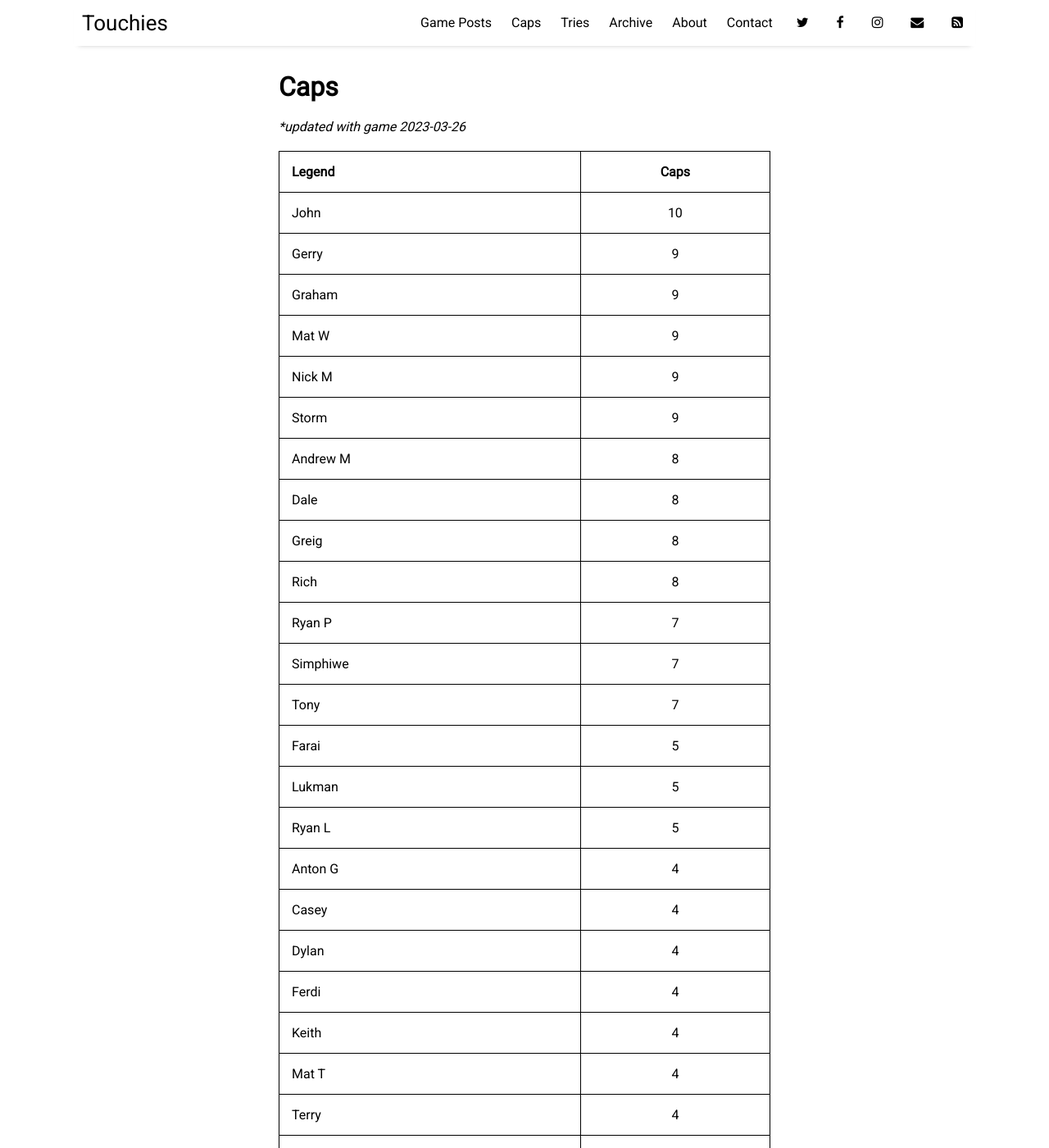
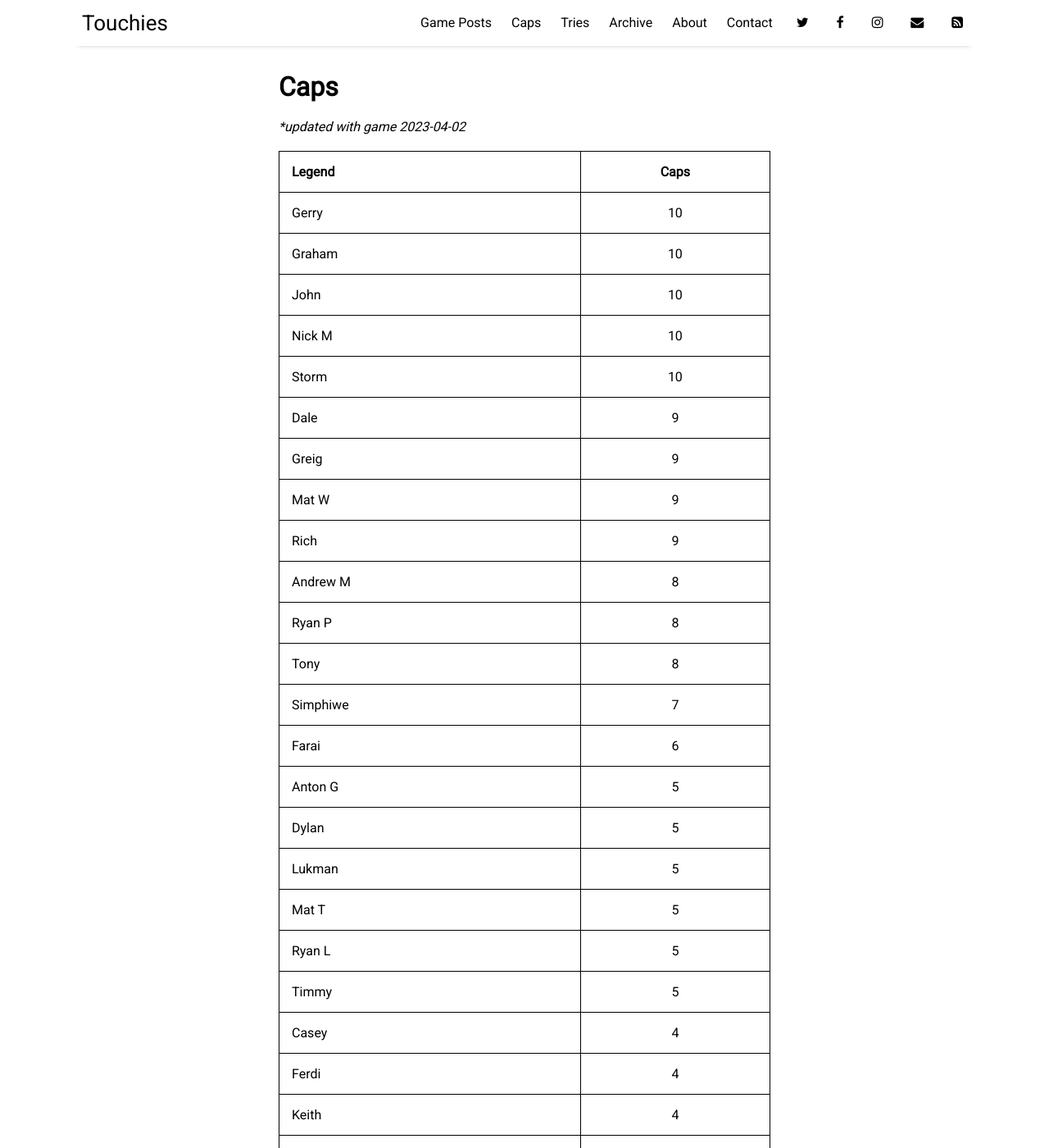
Before and after one commit to sundayrugby/sundayrugby.github.io, a Jekyll site: the page built from pages/caps.md, in a window 1280 px wide and 1400 px high. Shown: the whole window at 82% size. Built offline with Jekyll 4.4.1, drawn with Linux system fonts in a browser that asks for light colours; nearby versions of some CDN libraries; some of the changed text lies outside the part shown.

Commit message:
Update caps.md

```diff
--- a/pages/caps.md
+++ b/pages/caps.md
@@ -4,46 +4,49 @@ title: Caps
 permalink: /caps
 ---
 
-**updated with game 2023-03-26*
+**updated with game 2023-04-02*
 
 
 Legend               | Caps
 --------------------- | :------------------:
+Gerry|10
+Graham|10
 John|10
-Gerry|9
-Graham|9
+Nick M|10
+Storm|10
+Dale|9
+Greig|9
 Mat W|9
-Nick M|9
-Storm|9
+Rich|9
 Andrew M|8
-Dale|8
-Greig|8
-Rich|8
-Ryan P|7
+Ryan P|8
+Tony|8
 Simphiwe|7
-Tony|7
-Farai|5
+Farai|6
+Anton G|5
+Dylan|5
 Lukman|5
+Mat T|5
 Ryan L|5
-Anton G|4
+Timmy|5
 Casey|4
-Dylan|4
 Ferdi|4
 Keith|4
-Mat T|4
 Terry|4
-Timmy|4
 Banny|3
 Brandan|3
 Brent|3
 Mike L|3
 Ryan J|3
+Saul|3
 Tristian|3
 David|2
 Dino|2
+Ian|2
+Jeremy|2
 JJ|2
+Micheal M|2
 Micheal T|2
-Saul|2
 Shaka|2
 TK|2
 Ant|1
```
Also changed, not shown: other parts of pages/caps.md (+3 -3 lines).
